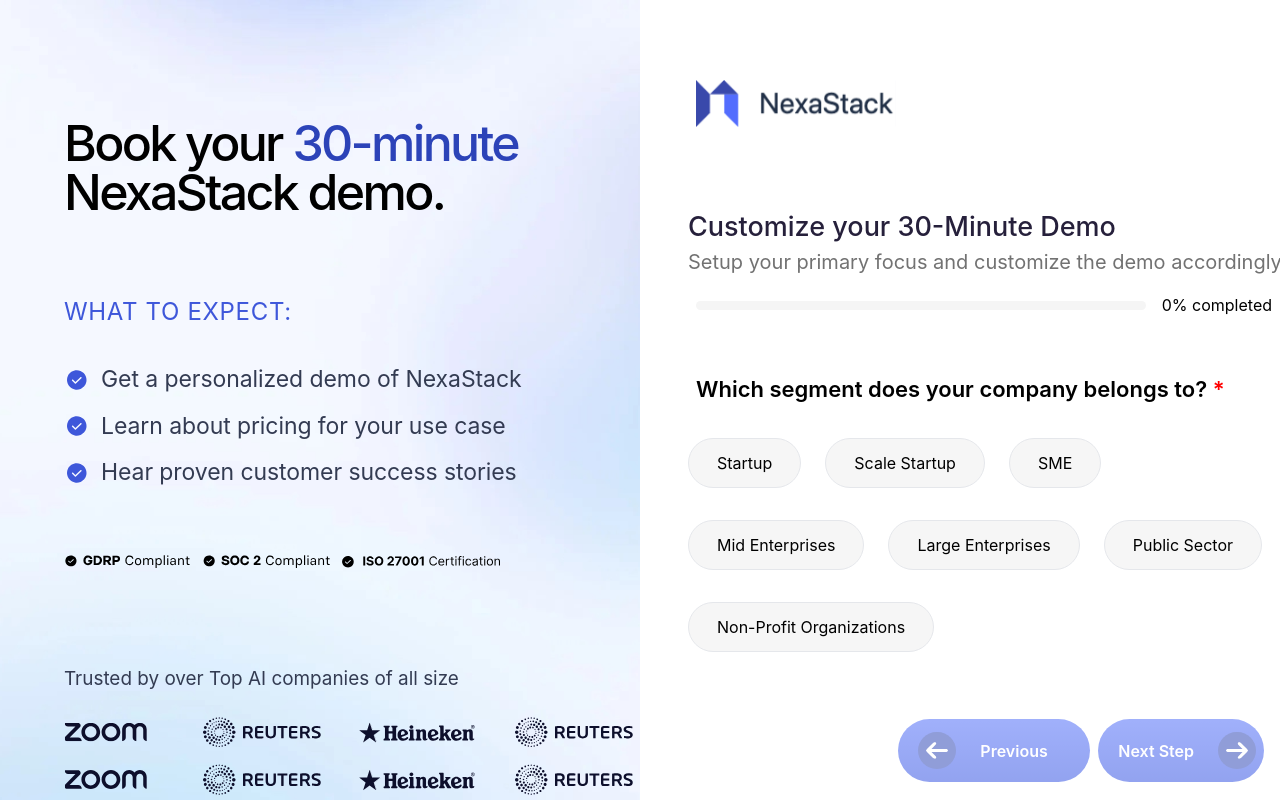
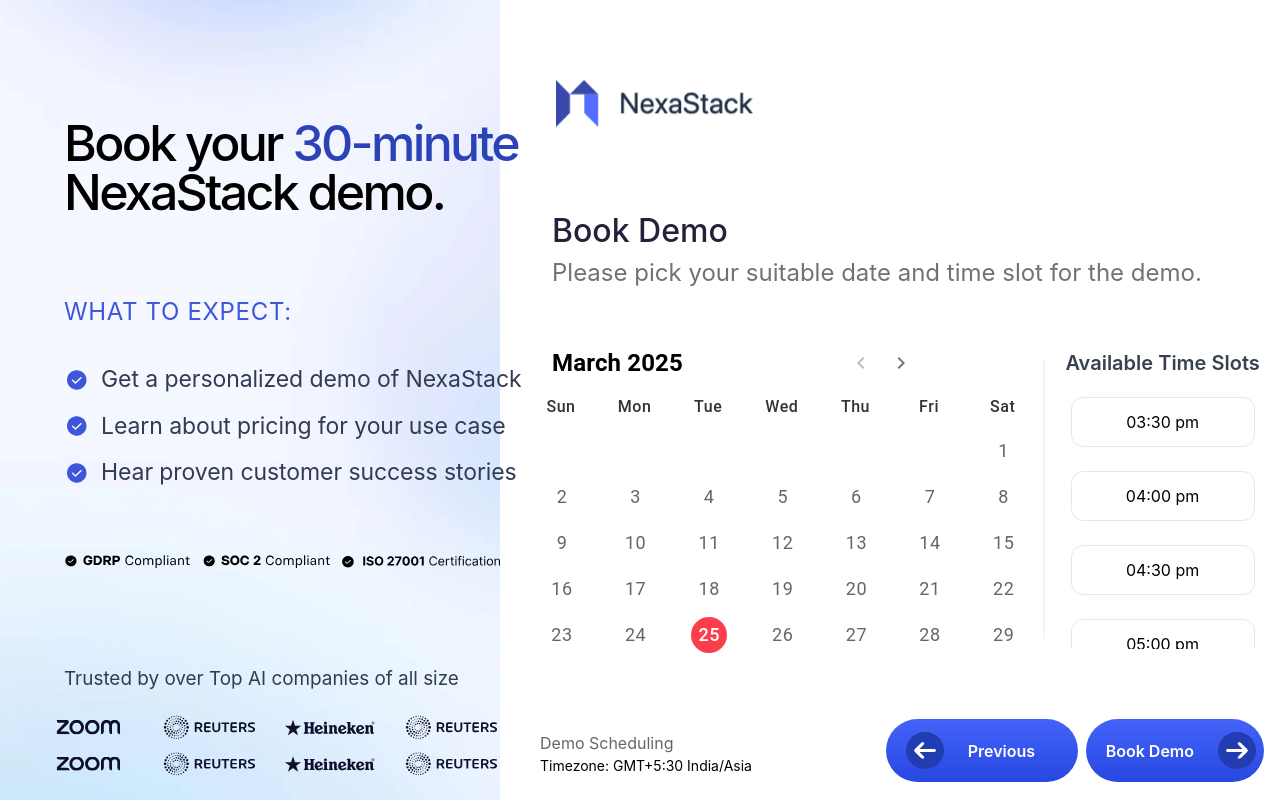
Before and after one commit to vansh-narang-26/my-app, a React (Create React App) app: page / in a window 1280 px wide. Built offline with nearby package versions, Linux system fonts and the light colour scheme.

Commit message:
added func

```diff
--- a/src/Pages/BookDemo.jsx
+++ b/src/Pages/BookDemo.jsx
@@ -481,7 +481,7 @@
     const [selectedAnswers, setSelectedAnswers] = useState({});
     const [multiSelectAnswers, setMultiSelectAnswers] = useState({});
     const [otherText, setOtherText] = useState('');
-    const [currentStep, setCurrentStep] = useState(1);
+    const [currentStep, setCurrentStep] = useState(3);
     const [currentQuestionIndex, setCurrentQuestionIndex] = useState(0);
     const [pendingAnswer, setPendingAnswer] = useState(null);
     const [isLastQuestionAnswered, setIsLastQuestionAnswered] = useState(false);
@@ -713,7 +713,7 @@
 
     const validateForm = () => {
         const errors = {};
-        const nameRegex = /^[a-zA-Z\s]+$/;
+        const nameRegex = /^[a-zA-Z]+$/;
         const emailRegex = /^[a-zA-Z0-9._%+-]+@([a-zA-Z0-9]+(-[a-zA-Z0-9]+)*\.)+[a-zA-Z]{2,}$/;
         // const companyNameRegex = /^[a-zA-Z0-9\s]+$/;
         const maxLength = 50;
@@ -1155,7 +1155,7 @@
                             </div>
                             <div className='flex flex-col items-start w-full md:w-1/2'>
                                 <label>
-                                    Country<StyledSpan>*</StyledSpan>
+                                    Country <StyledSpan>*</StyledSpan>
                                 </label>
                                 <select
                                     className={`scrollbar-hide p-2 py-3 md:px-2 w-full rounded-lg border mt-2 bg-white focus:outline-none text-black ${formErrors.country ? 'border-red-500' : 'border-[#465FF166]'}`}
@@ -1248,7 +1248,7 @@
                         </div>
                         <div className='flex mt-10 items-center w-full'>
                             <LocalizationProvider dateAdapter={AdapterDayjs}>
-                                <div className={`flex flex-col md:flex-row items-center justify-between w-full mx-auto sm:ml-4 lg:ml-7 xl:ml-7 2xl:ml-0 ml-0}`}>
+                                <div className={`flex flex-col md:flex-row items-center justify-between w-full mx-auto sm:ml-4 lg:ml-7 xl:ml-7 2xl:px-7 2xl:ml-0 ml-0}`}>
                                     {isDesktop ? (
                                         <DateCalendar
                                             value={value}
@@ -1256,7 +1256,7 @@
                                             disablePast
                                             dayOfWeekFormatter={(date) => {
                                                 // Format the date using Day.js adapter
-                                                return date.format('dd'); // 'dd' gives the first two letters of the weekday (e.g., 'Mo', 'Tu')
+                                                return date.format('ddd'); // 'dd' gives the first two letters of the weekday (e.g., 'Mo', 'Tu')
                                             }}
                                             className="w-full"
                                             sx={{
@@ -1309,23 +1309,10 @@
                                                 '& .MuiPickersCalendarHeader-switchViewButton': {
                                                     display: 'none',
                                                 },
-                                                // '& .MuiDayCalendar-weekContainer': {
-                                                //     justifyContent: 'center',
-                                                // },
                                                 '& .MuiPickersDay-root:not(.MuiPickersDay-weekend)': {
                                                     marginX: '16px',
                                                     marginY: '2px'
                                                 },
-                                                // '& .MuiDayCalendar-header': {
-                                                //     gridTemplateColumns: 'repeat(7, 1fr)',
-                                                //     fontWeight: 'bold !important',
-                                                //     color: 'black !important',
-                                                //     gap: '17px',
-                                                //     fontSize: '24px',
-                                                // },
-                                                // '& .MuiPickersCalendarHeader-label': {
-                                                //     fontSize: '24px',
-                                                // },
                                                 '& .MuiPickersArrowSwitcher-root': {
                                                     marginRight: '110px'
                                                 },
@@ -1357,19 +1344,14 @@
                                                 '& .MuiPickersCalendarHeader-switchViewButton': {
                                                     display: 'none',
                                                 },
-                                                // '& .MuiDayCalendar-weekContainer': {
-                                                //     justifyContent: 'center',
-                                                // },
-                                                // '& .MuiPickersDay-root:not(.MuiPickersDay-weekend)': {
-                                                //     marginX: '0px',
-                                                // },
-                                                // "& .MuiDayCalendar-header":{
-                                                //     marginRight:'10px',
-                                                // },
+                                                '& .MuiDayCalendar-header':{
+                                                    fontWeight: 'bold !important',
+                                                    color: 'black !important',
+                                                },
                                                 '& .MuiPickersCalendarHeader-label': {
-                                                    fontSize: '20px',
-                                                    paddingRight: '40px',
-                                                    width: "100%",
+                                                    //month names
+                                                    fontSize: '20px !important',
+                                                    fontWeight: 'bold !important',
                                                 },
                                                 '& .Mui-selected': {
                                                     backgroundColor: '#FB3F4A !important',
@@ -1382,7 +1364,7 @@
                                         />
                                     )}
                                     <div className="md:h-[280px] w-[2px] bg-gray-100 ml-12 md:ml-1 lg:ml-16 xl:ml-0 2xl:ml-0 "></div>
-                                    <div className='flex flex-col items-center w-11/12 md:w-4/12 lg:w-6/12 xl:w-4/12'>
+                                    <div className='flex flex-col items-center w-11/12 md:w-4/12 lg:w-6/12 xl:w-4/12 2xl:w-5/12'>
                                         <h2 className='text-[18px] lg:text-xl md:text-2xl font-semibold text-gray-700 mb-4 md:mb-3 mt-4 md:mt-0'>
                                             Available Time Slots
                                         </h2>
```
